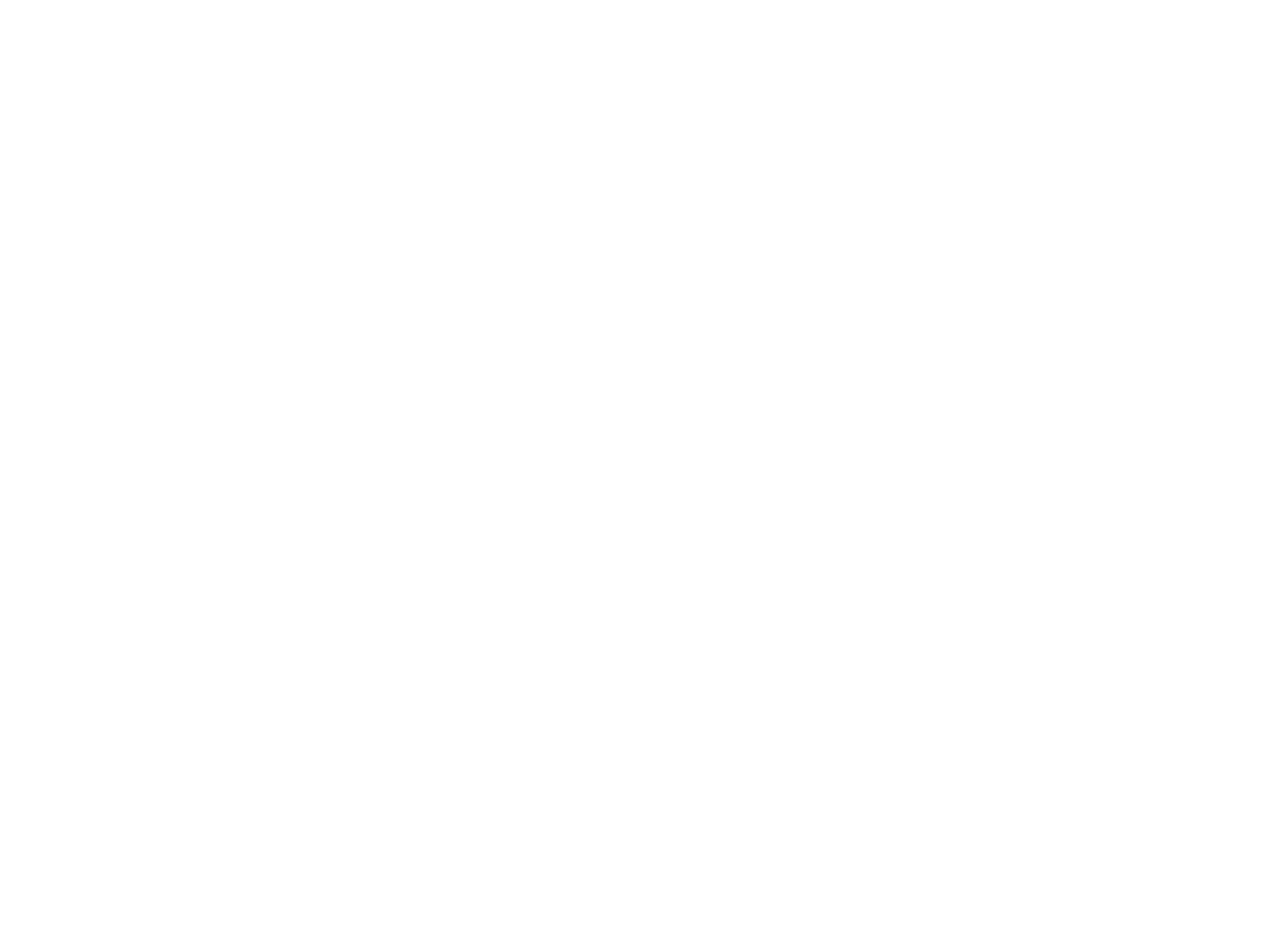
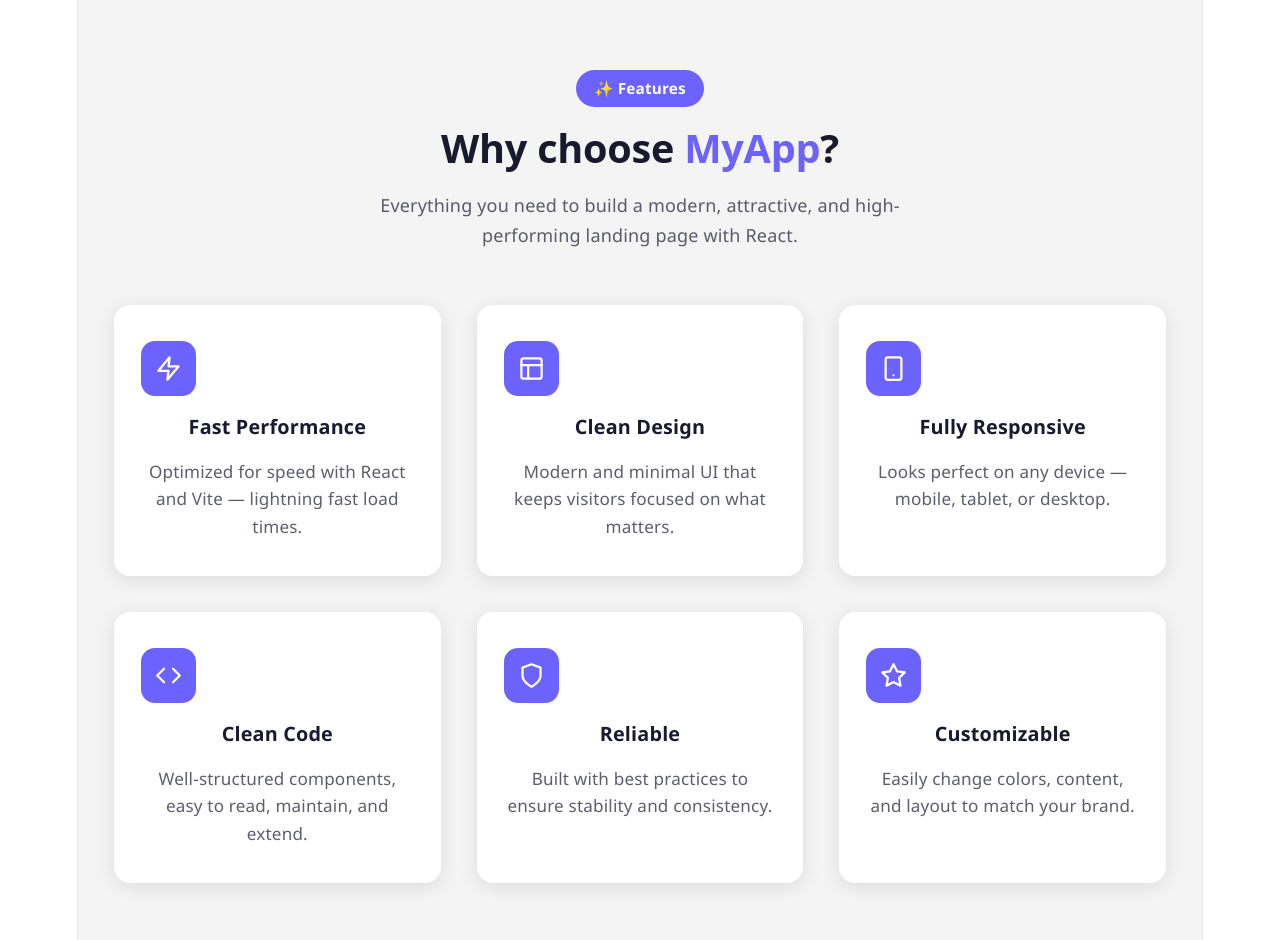
Before and after one commit to Youssef-Errachid/React-landing-page, a React (Vite) app: page / in a window 1280 px wide. Shown: the part 820-1760 px from the top of the page. Before the commit the page ends 800 px from the top, so only its background shows below. Built offline with nearby package versions, Linux system fonts and the light colour scheme.

Commit message:
add the feature cards and the style of cards and the component of features

```diff
--- a/src/App.jsx
+++ b/src/App.jsx
@@ -1,6 +1,7 @@
 import { useState } from "react"
 import Header from "./components/Header/Header"
 import Hero from "./components/Hero/Hero"
+import Features from "./components/Features/Features"
 import "./styles/global.css"
 
 function App() {
@@ -15,9 +16,9 @@
   return (
     <div>
       <Header theme={theme} toggleTheme={toggleTheme} />
-      <Hero/ >
+      <Hero />
+      <Features />
     </div>
-
   )
 }
 
--- /dev/null
+++ b/src/components/Features/FeatureCard.jsx
@@ -0,0 +1,15 @@
+import "../../styles/FeatureCard.css"
+
+function FeatureCard({ icon, title, description }) {
+  return (
+    <div className="feature-card">
+      <div className="feature-icon">
+        {icon}
+      </div>
+      <h3 className="feature-title">{title}</h3>
+      <p className="feature-description">{description}</p>
+    </div>
+  )
+}
+
+export default FeatureCard
--- a/src/components/Features/Features.jsx
+++ b/src/components/Features/Features.jsx
@@ -1,8 +1,75 @@
-import React from 'react'
+import { FiZap, FiLayout, FiSmartphone, FiCode, FiShield, FiStar } from "react-icons/fi"
+import FeatureCard from "./FeatureCard"
+import "../../styles/Features.css"
 
-const Features = () => {
+const featuresData = [
+  {
+    id: 1,
+    icon: <FiZap />,
+    title: "Fast Performance",
+    description: "Optimized for speed with React and Vite — lightning fast load times."
+  },
+  {
+    id: 2,
+    icon: <FiLayout />,
+    title: "Clean Design",
+    description: "Modern and minimal UI that keeps visitors focused on what matters."
+  },
+  {
+    id: 3,
+    icon: <FiSmartphone />,
+    title: "Fully Responsive",
+    description: "Looks perfect on any device — mobile, tablet, or desktop."
+  },
+  {
+    id: 4,
+    icon: <FiCode />,
+    title: "Clean Code",
+    description: "Well-structured components, easy to read, maintain, and extend."
+  },
+  {
+    id: 5,
+    icon: <FiShield />,
+    title: "Reliable",
+    description: "Built with best practices to ensure stability and consistency."
+  },
+  {
+    id: 6,
+    icon: <FiStar />,
+    title: "Customizable",
+    description: "Easily change colors, content, and layout to match your brand."
+  }
+]
+
+function Features() {
   return (
-    <div>Features</div>
+    <section className="features" id="features">
+      <div className="features-container">
+
+        {/* section header */}
+        <div className="section-header">
+          <span className="section-badge">✨ Features</span>
+          <h2 className="section-title">Why choose <span>MyApp</span>?</h2>
+          <p className="section-description">
+            Everything you need to build a modern, attractive,
+            and high-performing landing page with React.
+          </p>
+        </div>
+
+        {/* cards grid */}
+        <div className="features-grid">
+          {featuresData.map((feature) => (
+            <FeatureCard
+              key={feature.id}
+              icon={feature.icon}
+              title={feature.title}
+              description={feature.description}
+            />
+          ))}
+        </div>
+
+      </div>
+    </section>
   )
 }
 
--- /dev/null
+++ b/src/styles/FeatureCard.css
@@ -0,0 +1,41 @@
+.feature-card {
+  background-color: var(--bg);
+  border-radius: 16px;
+  padding: 2rem 1.5rem;
+  display: flex;
+  flex-direction: column;
+  gap: 1rem;
+  box-shadow: 0 4px 20px var(--shadow);
+  transition: transform 0.3s, box-shadow 0.3s;
+  cursor: default;
+}
+
+.feature-card:hover {
+  transform: translateY(-6px);
+  box-shadow: 0 10px 30px var(--shadow);
+}
+
+.feature-icon {
+  width: 55px;
+  height: 55px;
+  background-color: var(--primary);
+  border-radius: 14px;
+  display: flex;
+  align-items: center;
+  justify-content: center;
+  font-size: 1.5rem;
+  color: #fff;
+}
+
+.feature-title {
+  font-size: 1.1rem;
+  font-weight: 700;
+  color: var(--text);
+}
+
+.feature-description {
+  font-size: 0.95rem;
+  color: var(--text);
+  opacity: 0.7;
+  line-height: 1.6;
+}
--- a/src/styles/Features.css
+++ b/src/styles/Features.css
@@ -0,0 +1,67 @@
+.features {
+  padding: 5rem 2rem;
+  background-color: var(--card-bg);
+}
+
+.features-container {
+  max-width: 1100px;
+  margin: 0 auto;
+}
+
+.section-header {
+  text-align: center;
+  margin-bottom: 3rem;
+}
+
+.section-badge {
+  display: inline-block;
+  background-color: var(--primary);
+  color: #fff;
+  padding: 0.3rem 1rem;
+  border-radius: 20px;
+  font-size: 0.85rem;
+  font-weight: 600;
+  margin-bottom: 1rem;
+}
+
+.section-title {
+  font-size: 2.2rem;
+  font-weight: 800;
+  color: var(--text);
+  margin-bottom: 1rem;
+}
+
+.section-title span {
+  color: var(--primary);
+}
+
+.section-description {
+  font-size: 1rem;
+  color: var(--text);
+  opacity: 0.7;
+  max-width: 550px;
+  margin: 0 auto;
+  line-height: 1.7;
+}
+
+.features-grid {
+  display: grid;
+  grid-template-columns: repeat(3, 1fr);
+  gap: 2rem;
+}
+
+@media (max-width: 900px) {
+  .features-grid {
+    grid-template-columns: repeat(2, 1fr);
+  }
+}
+
+@media (max-width: 576px) {
+  .features-grid {
+    grid-template-columns: 1fr;
+  }
+
+  .section-title {
+    font-size: 1.7rem;
+  }
+}
--- a/src/styles/Header.css
+++ b/src/styles/Header.css
@@ -87,7 +87,7 @@
   transition: 0.3s;
 }
 
-/* Responsive */
+
 @media (max-width: 768px) {
   .nav-links {
     position: absolute;
```
